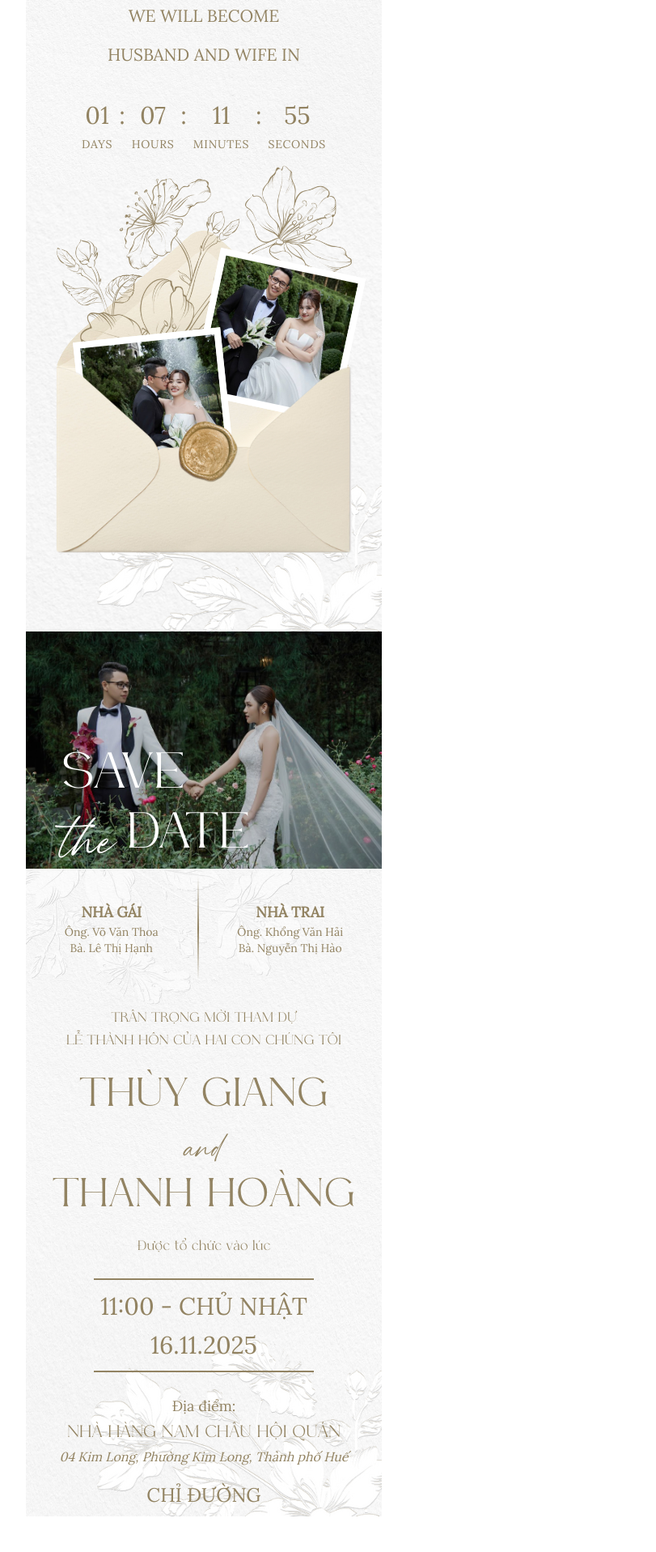
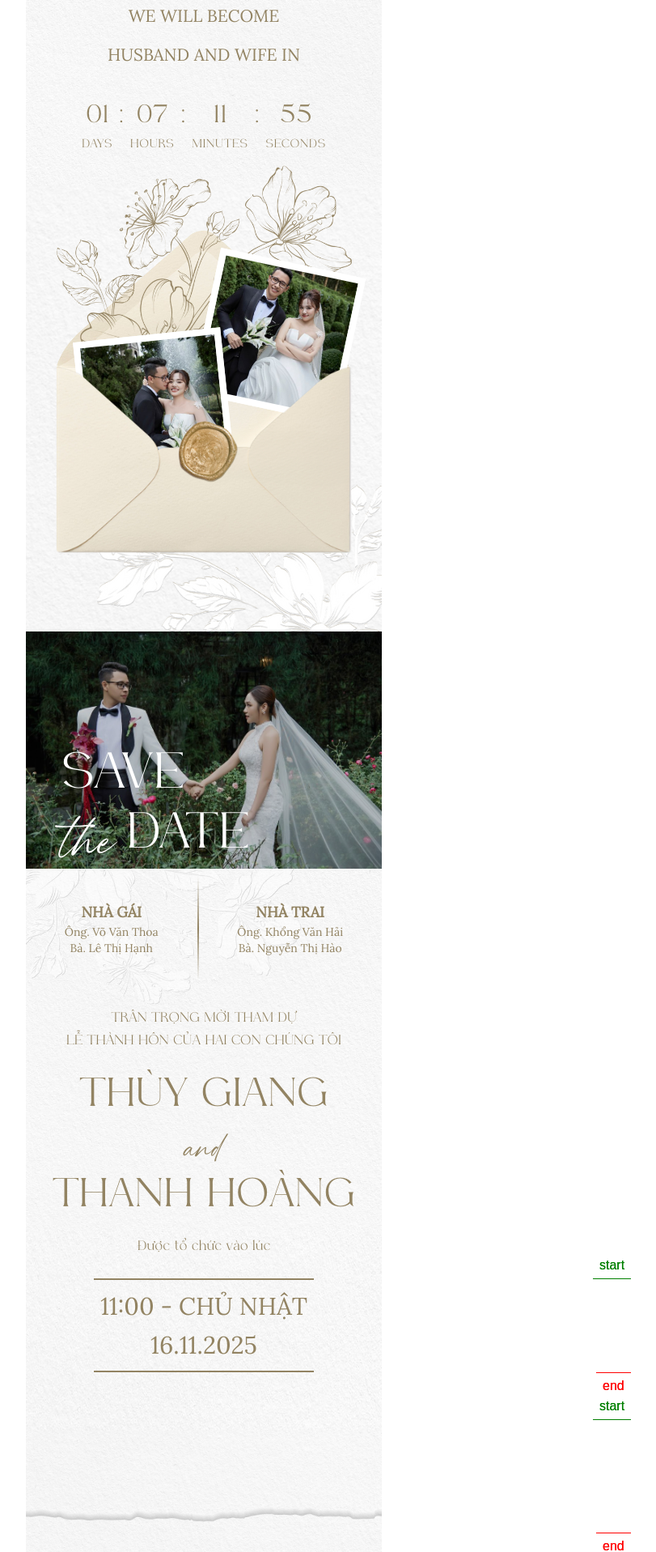
Before and after one commit to dngocson/gsap_tailwind, a React (Vite) app: page / in a window 1280 px wide. Shown: the part 880-2797 px from the top of the page at 81% size, without its empty margins (388-1199 px from the left). Before the commit the page ends 2753 px from the top, so only its background shows below. Built offline with nearby package versions, Linux system fonts and the light colour scheme.

Commit message:
feat: improve animation

```diff
--- a/src/component/main/Main.tsx
+++ b/src/component/main/Main.tsx
@@ -1,3 +1,4 @@
+import BrideAndGroom from "./brideAndGroom/BrideAndGroom";
 import Header from "./header/Header";
 import Location from "./location.tsx/Location";
 import Seperator from "./seperator/Seperator";
@@ -10,6 +11,7 @@ const Main = () => {
       <Time />
       <Seperator />
       <Location />
+      <BrideAndGroom />
     </div>
   );
 };
--- /dev/null
+++ b/src/component/main/brideAndGroom/BrideAndGroom.tsx
@@ -0,0 +1,20 @@
+import { imageMap } from "@/imageMap";
+import { useRef } from "react";
+
+const BrideAndGroom = () => {
+  const containerRef = useRef<HTMLDivElement>(null);
+
+  return (
+    <div
+      ref={containerRef}
+      className="relative flex h-fit flex-col items-center justify-center bg-cover bg-center py-16 text-[#928362]"
+      style={{ backgroundImage: `url(${imageMap.bg3})` }}
+    >
+      <h2 className="font-fontTwo z-1 text-3xl tracking-widest">
+        THE STORY <span className="font-fontFour text-5xl">of</span> LOVE
+      </h2>
+    </div>
+  );
+};
+
+export default BrideAndGroom;
--- a/src/component/main/location.tsx/Location.tsx
+++ b/src/component/main/location.tsx/Location.tsx
@@ -5,10 +5,16 @@ import { SplitText } from "gsap/all";
 
 const Location = () => {
   useGSAP(() => {
-    const invite = SplitText.create(".invite-text", { type: "words" });
-    const brideAndGroom = SplitText.create(".couple-names", { type: "chars" });
+    if (document.fonts && document.fonts.ready) {
+      document.fonts.ready.then(() => {
+        const invite = SplitText.create(".invite-text", {
+          type: "words",
+          autoSplit: true,
+        });
+        const brideAndGroom = SplitText.create(".couple-names", {
+          type: "chars",
+        });
 
-    // // parents fade in
         gsap.from(".parents-wrapper", {
           opacity: 0,
           y: 40,
@@ -21,7 +27,6 @@ const Location = () => {
           },
         });
 
-    // // invite text words
         gsap.from(invite.words, {
           opacity: 0,
           y: 20,
@@ -45,26 +50,48 @@ const Location = () => {
           autoAlpha: 0,
           scrollTrigger: {
             trigger: ".name-bride",
-        start: "top 70%",
+            start: "top 50%",
             toggleActions: "play none none none",
           },
         });
 
-    // // time block
-    gsap.from(".time-block", {
+        gsap.from(".time-intro", {
           opacity: 0,
-      scale: 0.8,
-      duration: 1,
+          y: 20,
+          duration: 0.8,
           ease: "power2.out",
           scrollTrigger: {
-        trigger: ".time-block",
-        start: "top 80%",
-
+            trigger: ".time-intro",
+            start: "top 60%",
             toggleActions: "play none none none",
           },
         });
 
-    // location block
+        gsap.from(".time-block", {
+          opacity: 0,
+          duration: 1,
+          ease: "power2.out",
+          x: (index) => {
+            switch (index) {
+              case 0:
+                return 0;
+              case 1:
+                return 75;
+              case 2:
+                return -70;
+              default:
+                return 0;
+            }
+          },
+
+          scrollTrigger: {
+            trigger: ".time-block",
+            markers: true,
+            start: "top 50%",
+            toggleActions: "play none none none",
+          },
+        });
+
         gsap.from(".location-info", {
           opacity: 0,
           y: 30,
@@ -72,10 +99,13 @@ const Location = () => {
           ease: "power3.out",
           scrollTrigger: {
             trigger: ".location-info",
-        start: "top 75%",
+            start: "top 50%",
+            markers: true,
             toggleActions: "play none none none",
           },
         });
+      });
+    }
   });
 
   return (
@@ -83,11 +113,7 @@ const Location = () => {
       <img className="location-bg-1 absolute top-0 z-2" src={imageMap.bg1} />
       <img
         className="location-bg-10 absolute top-0 h-full"
-        src={imageMap.bg10}
-      />
-      <img
-        className="location-bg-11 absolute right-0 bottom-0"
-        src={imageMap.bg11}
+        src={imageMap.bg3}
       />
 
       <div className="parents-block z-10 flex w-full flex-col items-center gap-8">
@@ -121,8 +147,8 @@ const Location = () => {
       <p className="time-intro z-10">Được tổ chức vào lúc</p>
 
       <div className="time-block font-fontTwo z-10 flex flex-col items-center border-t-2 border-b-2 border-[#928362] p-2 text-[30px] leading-[1.6] uppercase">
-        <p>11:00 - chủ nhật</p>
-        <p>16.11.2025</p>
+        <p className="time-block">11:00 - chủ nhật</p>
+        <p className="time-block">16.11.2025</p>
       </div>
 
       <div className="location-info z-10 flex flex-col items-center gap-1 text-center">
@@ -137,6 +163,10 @@ const Location = () => {
           Chỉ đường
         </p>
       </div>
+      <img
+        src={imageMap.bg6}
+        className="absolute bottom-0 left-0 z-1 translate-y-1/2"
+      />
     </div>
   );
 };
--- a/src/component/main/time/Time.tsx
+++ b/src/component/main/time/Time.tsx
@@ -191,7 +191,7 @@ const Time = () => {
 
       letterImagesTl.from(".letter-image-1, .letter-image-2", {
         opacity: 0,
-        y: 100,
+        y: 20,
         rotation: (i) => (i === 0 ? -15 : 35),
         stagger: 0.5,
         duration: 1,
@@ -245,43 +245,43 @@ const Time = () => {
 
       <div className="countdown z-1 -mt-4 flex items-center gap-2">
         <div className="countdown-container flex flex-col items-center gap-2">
-          <div className="time-days time-value font-fontTwo text-3xl">
+          <div className="time-days time-value font-fontThree text-3xl">
             {formatTime(timeLeft.days)}
           </div>
-          <div className="time-label font-fontTwo text-sm tracking-wider uppercase">
+          <div className="time-label font-fontThree text-sm tracking-wider uppercase">
             Days
           </div>
         </div>
-        <span className="time-separator font-fontTwo self-start text-3xl">
+        <span className="time-separator font-fontThree self-start text-3xl">
           :
         </span>
         <div className="countdown-container flex flex-col items-center gap-2">
-          <div className="time-hours time-value font-fontTwo text-3xl">
+          <div className="time-hours time-value font-fontThree text-3xl">
             {formatTime(timeLeft.hours)}
           </div>
-          <div className="time-label font-fontTwo text-sm tracking-wider uppercase">
+          <div className="time-label font-fontThree text-sm tracking-wider uppercase">
             Hours
           </div>
         </div>
-        <span className="time-separator font-fontTwo self-start text-3xl">
+        <span className="time-separator font-fontThree self-start text-3xl">
           :
         </span>
         <div className="countdown-container flex flex-col items-center gap-2">
-          <div className="time-minutes time-value font-fontTwo text-3xl">
+          <div className="time-minutes time-value font-fontThree text-3xl">
             {formatTime(timeLeft.minutes)}
           </div>
-          <div className="time-label font-fontTwo text-sm tracking-wider uppercase">
+          <div className="time-label font-fontThree text-sm tracking-wider uppercase">
             Minutes
           </div>
         </div>
-        <span className="time-separator font-fontTwo self-start text-3xl">
+        <span className="time-separator font-fontThree self-start text-3xl">
           :
         </span>
         <div className="countdown-container flex flex-col items-center gap-2">
-          <div className="time-seconds time-value seconds-value font-fontTwo text-3xl">
+          <div className="time-seconds time-value seconds-value font-fontThree text-3xl">
             {formatTime(timeLeft.seconds)}
           </div>
-          <div className="time-label font-fontTwo text-sm tracking-wider uppercase">
+          <div className="time-label font-fontThree text-sm tracking-wider uppercase">
             Seconds
           </div>
         </div>
--- a/src/imageMap.ts
+++ b/src/imageMap.ts
@@ -1,5 +1,5 @@
 // Auto-generated image map - Do not edit manually
-// Generated at: 2025-12-01T16:17:52.253Z
+// Generated at: 2025-12-02T09:39:51.622Z
 
 export const imageMap = {
   _7u6a5474_20251014203959_o83w5_jpg: '/images/7u6a5474-20251014203959-o83w5.jpg.jpeg',
```
Lines whose indentation alone changed are shown as unchanged.
